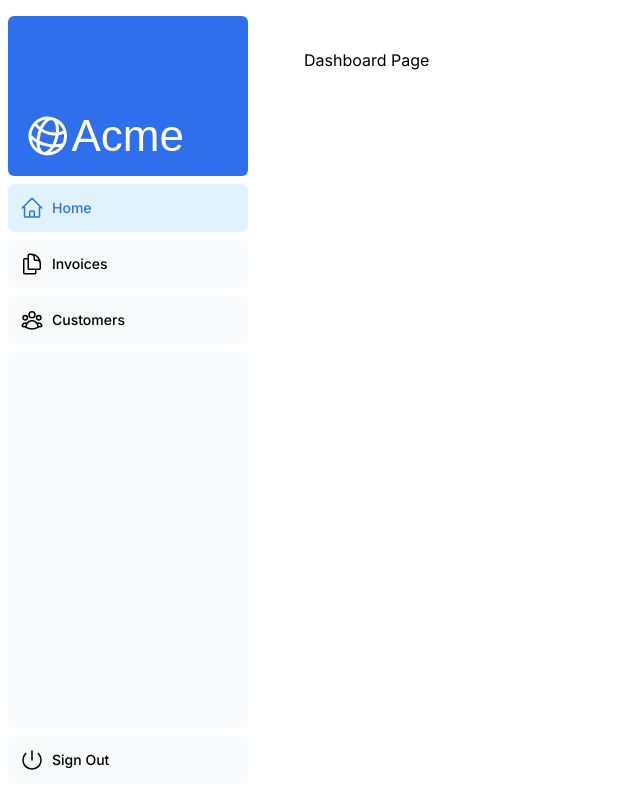
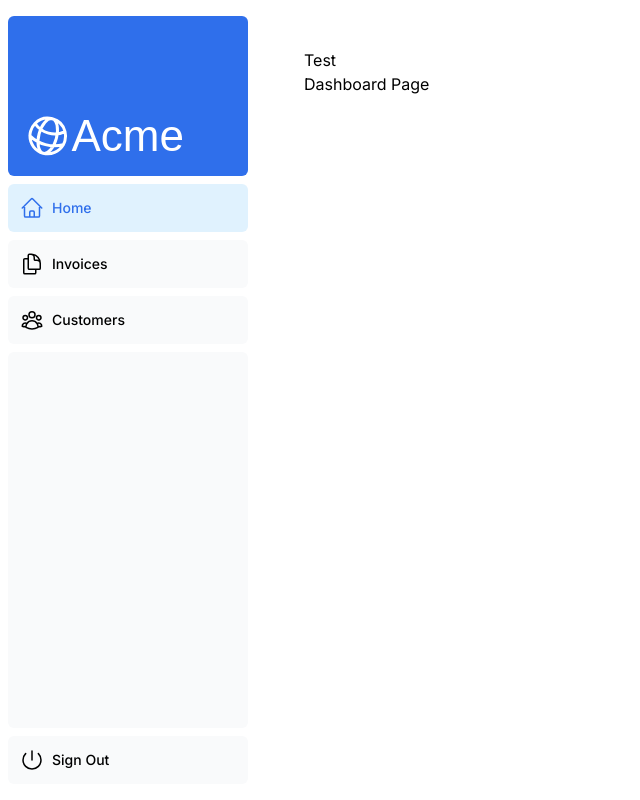
Before and after one commit to Tzesho/nextjs-dashboard, a Next.js app: page /dashboard in a window 1280 px wide. Shown: the whole page, without its empty margins (0-640 px from the left). Built offline with nearby package versions, Linux system fonts and the light colour scheme; a web font is replaced by a local one.

Commit message:
editing dashboard

```diff
--- a/app/dashboard/page.tsx
+++ b/app/dashboard/page.tsx
@@ -1,3 +1,8 @@
 export default function Page() {
-  return <p>Dashboard Page</p>;
+  return (
+    <div>
+      <h2>Test</h2>
+      <p>Dashboard Page</p>
+    </div>
+  );
 }
```
